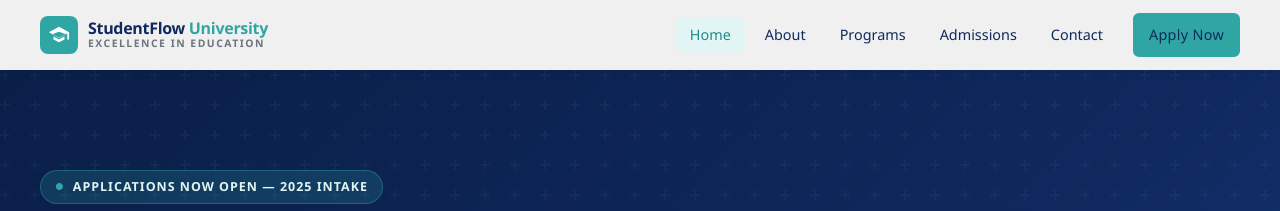
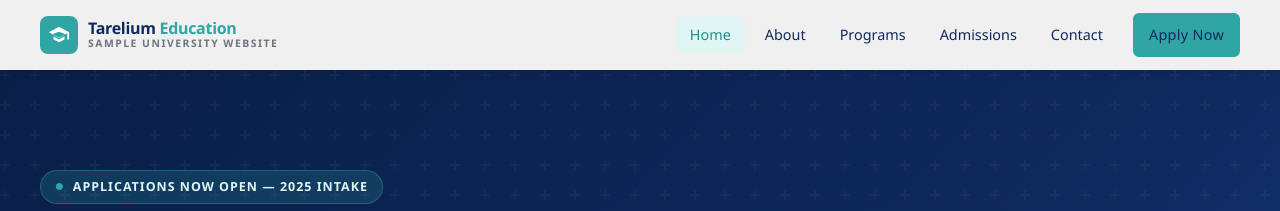
Before and after one commit to kahilconsulting/University-Website, a Jekyll site: the page built from index.html, in a window 1280 px wide. Shown: the top 211 px of the page. Built offline with Jekyll 4.4.1, drawn with Linux system fonts in a browser that asks for light colours.

Commit message:
New logo

```diff
--- a/_layouts/default.html
+++ b/_layouts/default.html
@@ -38,8 +38,8 @@
           </svg>
         </div>
         <div class="logo-text">
-          <span class="logo-name">StudentFlow <span>University</span></span>
-          <span class="logo-sub">Excellence in Education</span>
+          <span class="logo-name">Tarelium <span>Education</span></span>
+          <span class="logo-sub">Sample University Website</span>
         </div>
       </a>
       <ul class="nav-links">
```
